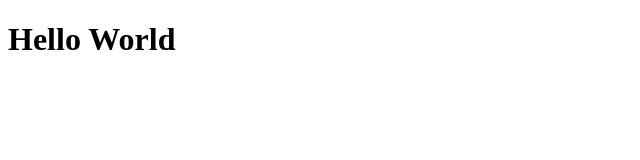
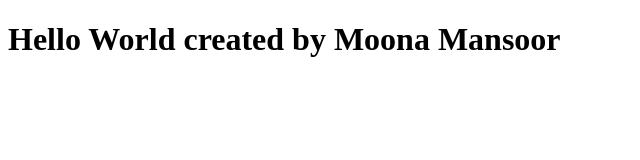
Before and after one commit to Moonamansoor06/bootcampprac, a plain HTML site: page index.html in a window 1280 px wide. Shown: the whole page, without its empty margins (0-640 px from the left). Drawn offline with Linux system fonts and the light colour scheme.

Commit message:
Update index.html

```diff
--- a/index.html
+++ b/index.html
@@ -6,6 +6,6 @@
     <title>Document</title>
 </head>
 <body>
-    <h1>Hello World</h1>
+    <h1>Hello World created by Moona Mansoor</h1>
 </body>
 </html>
```
